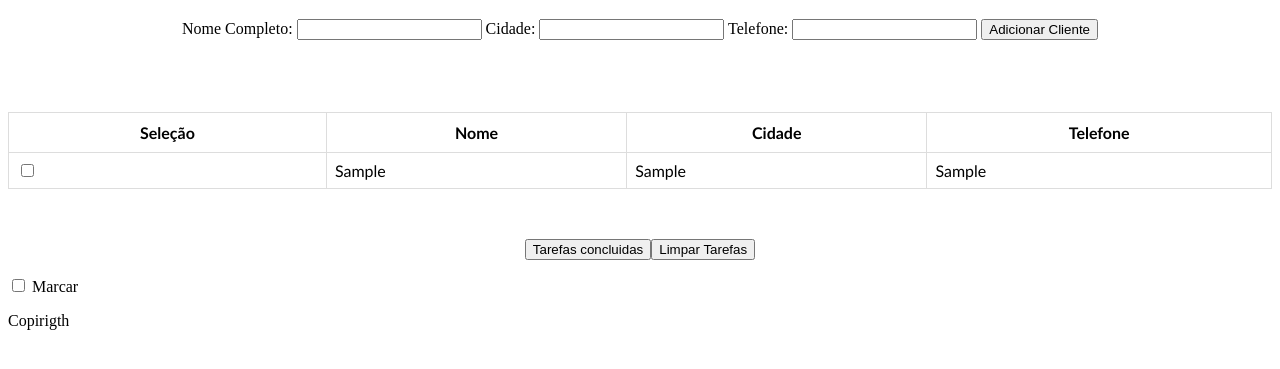
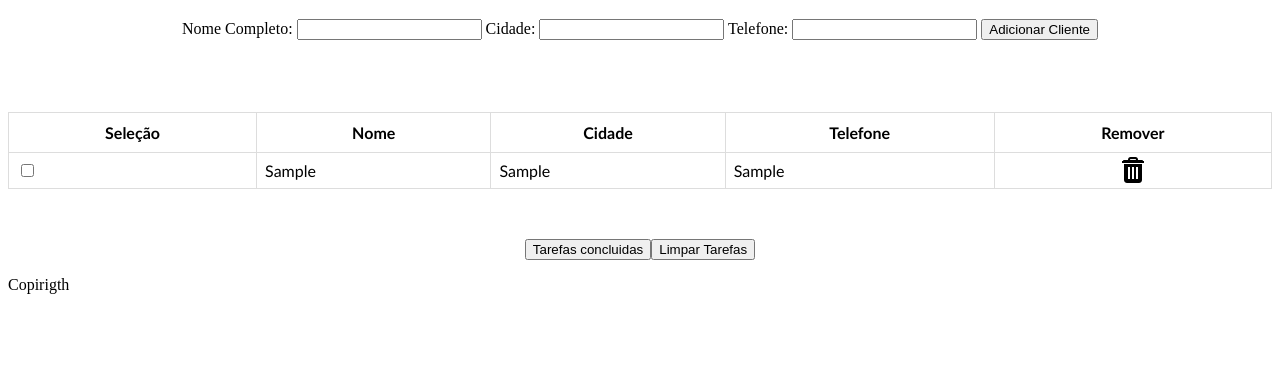
Before and after one commit to mauroweber/ProjetoCRUD, a plain HTML site: page index.html in a window 1280 px wide. Both pictures are taken after typing "Sample", "Sample", "Sample" into the empty fields and a click on the button "Adicionar Cliente". Shown: the part 61-430 px from the top of the page. Drawn offline with Linux system fonts and the light colour scheme.

Commit message:
Alterações

```diff
--- a/function.js
+++ b/function.js
@@ -0,0 +1,88 @@
+let addClient = document.querySelector("#addCliente")
+
+let chkSublinhar = document.querySelector("#tabelaCliente")
+let fnRemover = document.querySelector("#tabelaCliente")
+
+    addClient.addEventListener('click',(event)=>{
+        event.preventDefault();
+
+        let formulario = document.querySelector("#formRegister")
+        let cliente = obterDadosFormulario(formulario)
+
+        let tableCliente = document.querySelector("#tabelaCliente")
+
+        let trCliente = document.createElement("tr")
+        let tdCheck = document.createElement("td")
+        let tdNome = document.createElement("td")
+        let tdCidade = document.createElement("td")
+        let tdTelefone = document.createElement("td")
+        let tdDelete = document.createElement("td")
+
+
+        tdCheck.innerHTML = "<input type='checkbox'>"
+        tdNome.innerHTML = cliente.nome
+        tdCidade.innerHTML = cliente.cidade
+        tdTelefone.innerHTML = cliente.telefone
+
+        trCliente.className = "cliente"
+        tdCheck.className = "check"
+        tdNome.className = "nome"
+        tdCidade.className = "cidade"
+        tdTelefone.className = "telefone"
+        tdDelete.className = "imagem"
+
+        trCliente.appendChild(tdCheck)
+        trCliente.appendChild(tdNome)
+        trCliente.appendChild(tdCidade)
+        trCliente.appendChild(tdTelefone)
+        trCliente.appendChild(tdDelete)
+        tableCliente.querySelector("tbody").appendChild(trCliente)
+
+        limparFormulario();
+
+        document.querySelector(".cliente").id = "remover"
+
+    })
+
+    function obterDadosFormulario(formulario){
+
+        cliente = {
+            nome : formulario.nome.value,
+            cidade : formulario.cidade.value,
+            telefone : formulario.telefone.value,
+        }
+
+        return cliente
+
+    }
+
+    function limparFormulario(){
+
+        document.getElementById('nome').value = "";
+        document.getElementById('cidade').value = "";
+        document.getElementById('telefone').value = "";
+
+    }
+
+    chkSublinhar.addEventListener("click", (event)=>{
+
+        if(event.target.nodeName == "INPUT"){
+
+            event.target.parentNode.parentNode.querySelector(".nome").id = "riscaNome"
+            console.log(event.target);
+
+        }
+
+        console.log(event.target.nodeName)
+    })
+
+    fnRemover.addEventListener("click", (event)=>{
+
+        if(event.target == td.imagem){
+            console.log("TESTANDO");
+        }
+
+        console.log(event.target);
+
+
+    })
--- a/index.html
+++ b/index.html
@@ -29,6 +29,7 @@
                 <th>Nome</th>
                 <th>Cidade</th>
                 <th>Telefone</th>
+                <th>Remover</th>
             </tr>
         </thead>
         <tbody>
@@ -39,82 +40,9 @@
     <div id="button">
         <button type="submit" id="btnTarefas">Tarefas concluidas</button><button type="submit" id="btnLimpar">Limpar Tarefas</button>
     </div>
-    <p>
-        <input type="checkbox" id="selTeste"> Marcar
-    </p>
+
     <p>Copirigth</p>
 
-   <script type="text/javascript">
-
-
-    let addClient = document.querySelector("#addCliente")
-
-    addClient.addEventListener('click',(event)=>{
-        event.preventDefault();
-
-
-        let formulario = document.querySelector("#formRegister")
-        let cliente = obterDadosFormulario(formulario)
-
-        let tableCliente = document.querySelector("#tabelaCliente")
-
-        let trCliente = document.createElement("tr")
-        let tdCheck = document.createElement("td")
-        let tdNome = document.createElement("td")
-        let tdCidade = document.createElement("td")
-        let tdTelefone = document.createElement("td")
-
-        tdCheck.innerHTML = "<input type='checkbox' id='select' onclick='sublinharNome(this)'>"
-        tdNome.innerHTML = cliente.nome
-        tdCidade.innerHTML = cliente.cidade
-        tdTelefone.innerHTML = cliente.telefone
-
-        trCliente.className = "cliente"
-        tdCheck.className = "check"
-        tdNome.className = "nome"
-        tdCidade.className = "cidade"
-        tdTelefone.className = "telefone"
-
-        trCliente.appendChild(tdCheck)
-        trCliente.appendChild(tdNome)
-        trCliente.appendChild(tdCidade)
-        trCliente.appendChild(tdTelefone)
-        tableCliente.querySelector("tbody").appendChild(trCliente)
-
-        limparFormulario();
-
-    })
-
-    function obterDadosFormulario(formulario){
-
-        cliente = {
-            nome : formulario.nome.value,
-            cidade : formulario.cidade.value,
-            telefone : formulario.telefone.value,
-        }
-
-        return cliente
-
-    }
-
-    function limparFormulario(){
-
-        document.getElementById('nome').value = "";
-        document.getElementById('cidade').value = "";
-        document.getElementById('telefone').value = "";
-
-    }
-
-    function sublinharNome(){
-
-        let selNome = document.querySelector('.nome')
-        console.log(selNome.innerHTML)
-        selNome.innerHTML = "<s>" + selNome.innerHTML +"</s>"
-
-    }
-
-
-
-   </script>
+   <script type="text/javascript" src="function.js"></script>
 </body>
 </html>
--- a/style.css
+++ b/style.css
@@ -2,6 +2,19 @@ h1{
 
   text-align: center;
   color: rgba(0, 0, 0, .50)
+
+}
+
+#riscaNome{
+
+    text-decoration: line-through;
+
+}
+
+.imagem{
+
+    background: url(icons8-lixo-26.png) no-repeat;
+    background-position: center;
 
 }
 
```
Also changed, not shown: icons8-lixo-26.png (added), 1 other file.
